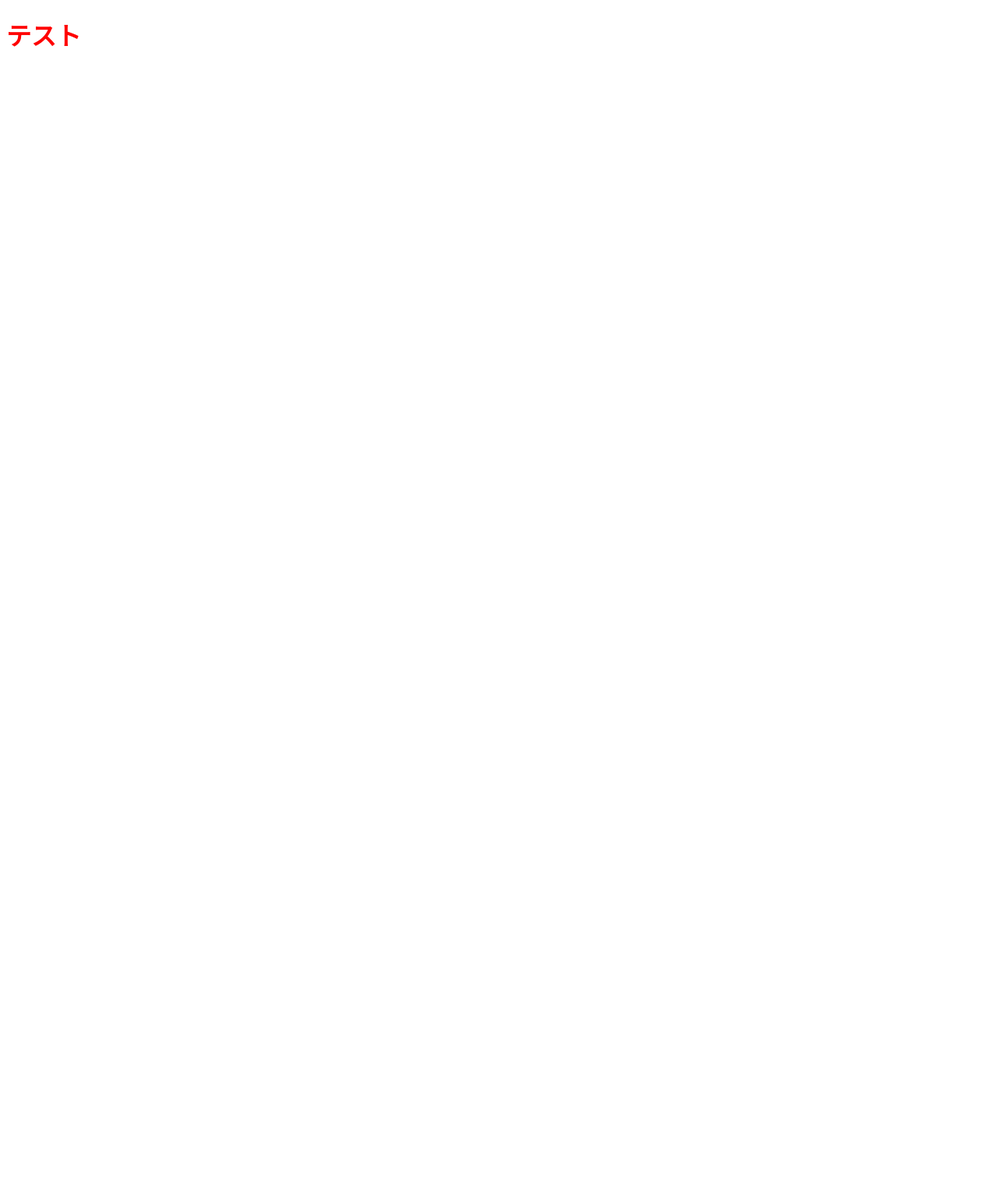
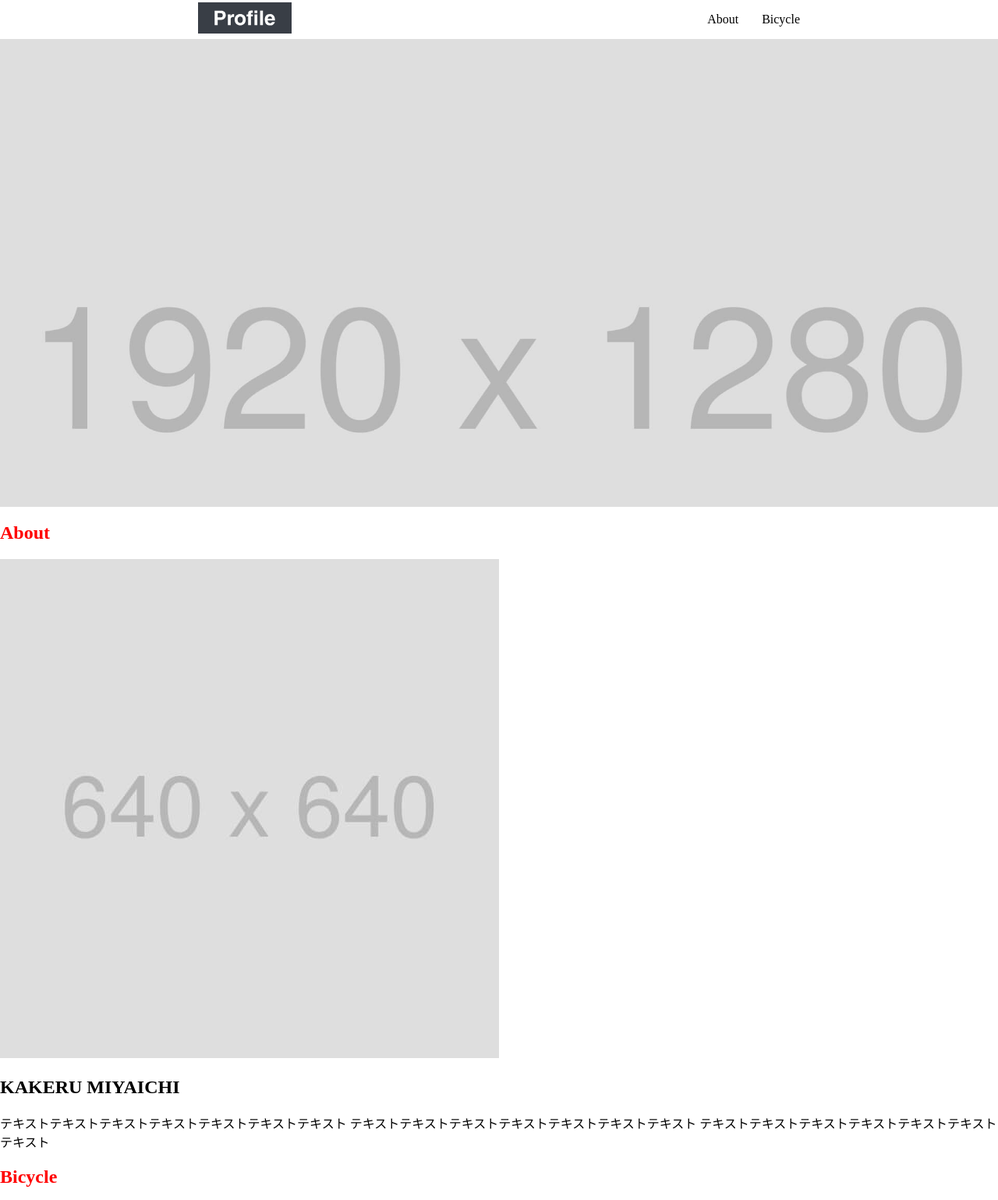
Before and after one commit to c-mono/SASS-Sourcetree, a plain HTML site: page codestep/01-profile/index.html in a window 1280 px wide. Shown: the top 1539 px of the page at 78% size. Before the commit the page ends 800 px from the top, so only its background shows below. Drawn offline with Linux system fonts and the light colour scheme.

Commit message:
sassによるコーディング練習 HTMLとheader、mvのscssを追記 いらないファイルを削除

```diff
--- a/codestep/01-profile/index.html
+++ b/codestep/01-profile/index.html
@@ -1,13 +1,85 @@
 <!DOCTYPE html>
 <html lang="ja">
-<head>
-    <meta charset="UTF-8">
-    <meta http-equiv="X-UA-Compatible" content="IE=edge">
-    <meta name="viewport" content="width=device-width, initial-scale=1.0">
+  <head>
+    <meta charset="UTF-8" />
+    <meta http-equiv="X-UA-Compatible" content="IE=edge" />
+    <meta name="viewport" content="width=device-width, initial-scale=1.0" />
     <title>Profile</title>
-    <link rel="stylesheet" href="../../css/codestep/01-profile/style.css">
-</head>
-<body>
-    <h1>テスト</h1>
-</body>
+    <link rel="stylesheet" href="../../css/codestep/01-profile/style.css" />
+  </head>
+  <body>
+    <header>
+      <div class="header-container">
+        <div class="header-logo">
+          <img src="img/logo.svg" alt="" />
+        </div>
+        <ul class="header-list">
+          <li>About</li>
+          <li>Bicycle</li>
+        </ul>
+      </div>
+    </header>
+    <div class="mv">
+      <div class="mv-container">
+        <img src="img/mainvisual.jpg" alt="" />
+      </div>
+    </div>
+    <main>
+      <section id="about">
+        <div class="about-container">
+          <h1>About</h1>
+          <div>
+            <div class="about--img">
+              <img src="img/about.jpg" alt="">
+            </div>
+            <div class="about-content">
+              <h2>KAKERU MIYAICHI</h2>
+              <p>テキストテキストテキストテキストテキストテキストテキスト
+                テキストテキストテキストテキストテキストテキストテキスト
+                テキストテキストテキストテキストテキストテキストテキスト</p>
+            </div>
+          </div>
+        </div>
+      </section><!-- about -->
+      <section id="bicycle">
+        <div class="bicycle-container">
+        <h1>Bicycle</h1>
+          <div>
+          <ul class="bicycle-list">
+            <li class="bicycle-list__item">
+              <div class="bicycle-list__item--img">
+                <img src="img/bicycle1.jpg" alt="" />
+              </div>
+              <div class="bicycle-list__item-container">
+                <h2 class="bicycle-list__item--ttl">タイトルタイトル</h3>
+                <p class="bicycle-list__item--txt">テキストテキストテキスト</p>
+              </div>
+            </li>
+            <li class="bicycle-list__item">
+              <div class="bicycle-list__item--img">
+                <img src="img/bicycle2.jpg" alt="" />
+              </div>
+              <div class="bicycle-list__item-container">
+                <h3 class="bicycle-list__item--ttl">タイトルタイトル</h3>
+                <p class="bicycle-list__item--txt">テキストテキストテキスト</p>
+              </div>
+            </li>
+            <li class="bicycle-list__item">
+              <div class="bicycle-list__item--img">
+                <img src="img/bicycle3.jpg" alt="" />
+              </div>
+              <div class="bicycle-list__item-container">
+                <h3 class="bicycle-list__item--ttl">タイトルタイトル</h3>
+                <p class="bicycle-list__item--txt">テキストテキストテキスト</p>
+              </div>
+            </li>
+          </ul>
+          </div>
+        </div>
+      </section><!-- bicycle -->
+    </main>
+    <footer>
+      <p>&#xAE;2020 Profile</p>
+    </footer>
+  </body>
 </html>
--- a/sass/codestep/01-profile/style.scss
+++ b/sass/codestep/01-profile/style.scss
@@ -1,3 +1,51 @@
-h1{
+body{
+  margin: 0 auto;
+header {
+    width: 100%;
+
+    .header-container {
+        max-width: 772px;
+        display: flex;
+        justify-content: space-between;
+        margin: auto;
+        align-items: center;
+    }
+    .header-logo {
+        width: 120px;
+
+        img {
+            max-width: 100%;
+        }
+    }
+    .header-list {
+        display: flex;
+        list-style: none;
+        justify-content: space-around;
+    }
+    li {
+        padding-right: 30px;
+    }
+    li:last-child {
+        padding-right: 0;
+    }
+}
+.mv{
+  /* width: 100%;
+  height: 60vh;
+  background-image: url(../../../codestep/01-profile/img/mainvisual.jpg);
+  background-repeat: no-repeat;
+  background-size:contain; */
+  width: 100%;
+  max-height: 600px;
+  overflow: hidden;
+  .mv-container{
+    img{
+      width: 100%;
+    }
+  }
+}
+
+h1 {
     color: red;
 }
+}
```
Also changed, not shown: codestep/01-profile/css/codestep/01-profile/style.css (deleted), css/codestep/01-profile/style.css.
